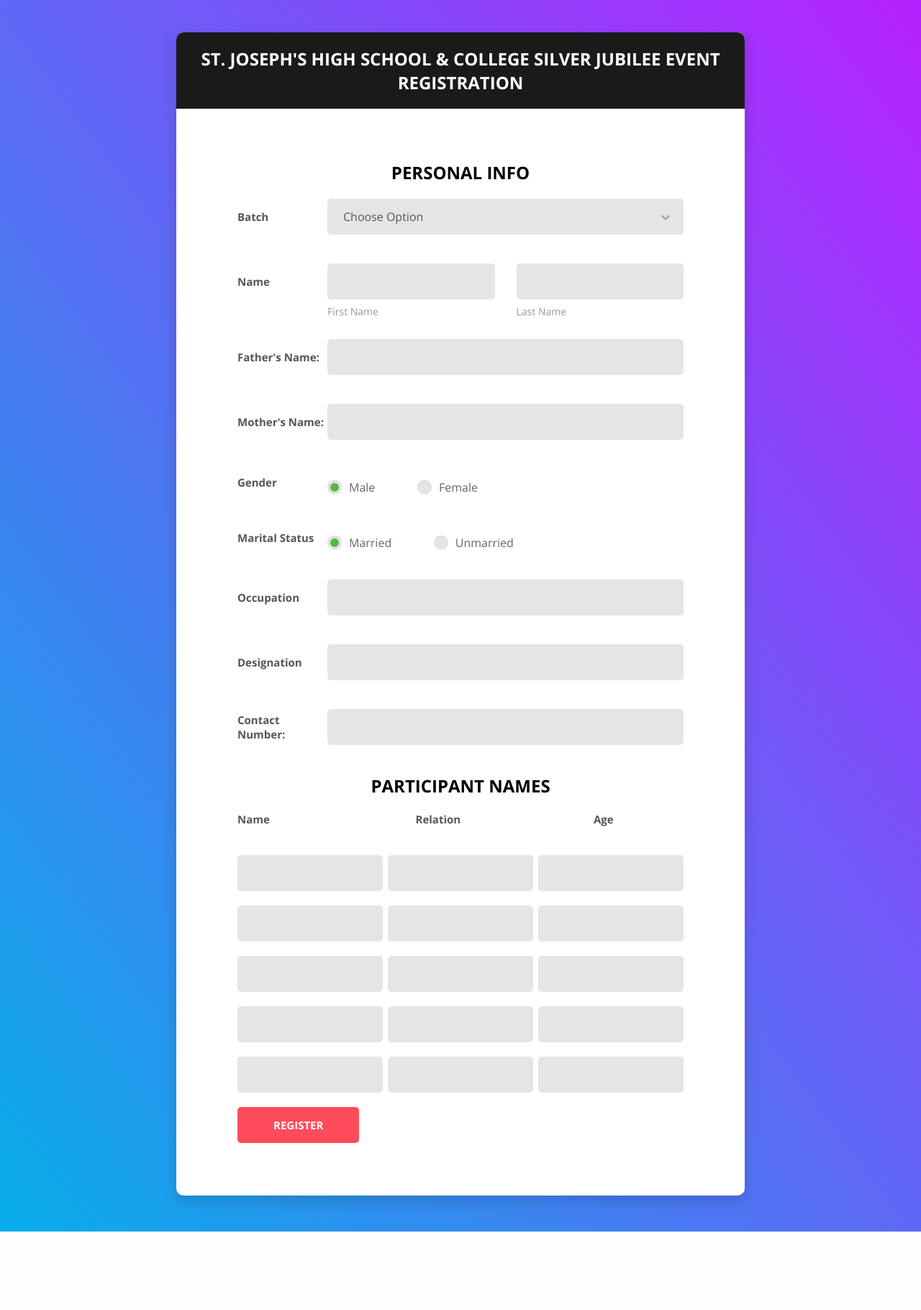
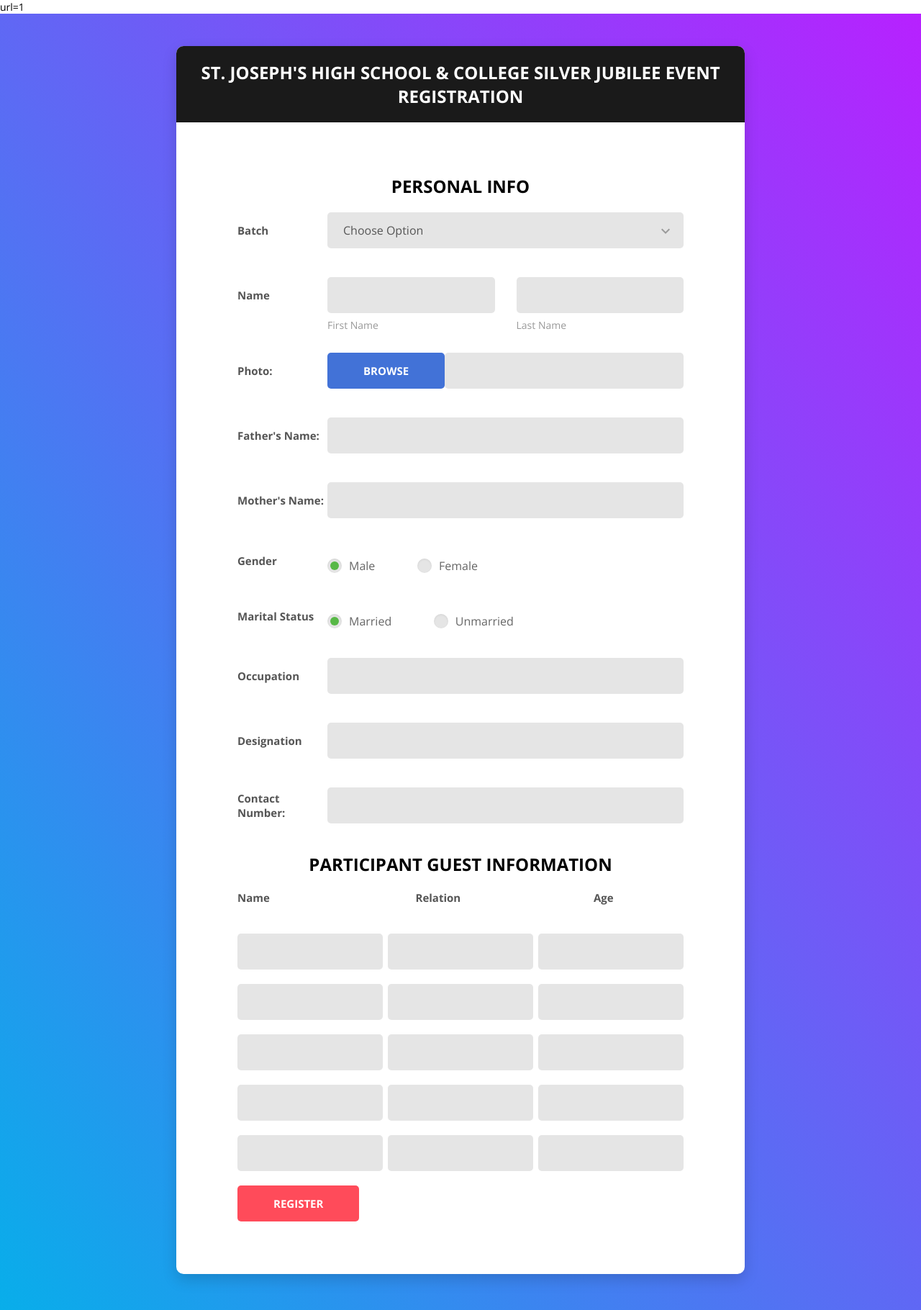
Before and after one commit to JoyJulianGomes/JubileeApp, a PHP site: page /?url=1 in a window 1280 px wide. Shown: the whole page at 72% size. Before the commit the page ends 1711 px from the top, so only its background shows below. Run offline with PHP 8.4, Linux system fonts and the light colour scheme.

Commit message:
added photo field; created new branch because this branch is depended on routes branch directly commit to master wasn't a good idea

```diff
--- a/App/Routes.php
+++ b/App/Routes.php
@@ -8,6 +8,10 @@
     $testcon = new TestController();
     $testcon->indexAction();
 });
+Route::set('file', function () {
+    $filecon = new FilepickerController();
+    $filecon->indexAction();
+});
 
 Route::setdefault('register');
 Route::action($_GET['url']);
--- a/App/index.php
+++ b/App/index.php
@@ -1,5 +1,5 @@
 <?php
-// echo $_GET['url'];
+echo "url=".$_GET['url'];
 
 require_once 'Routes.php';
 
@@ -13,4 +13,7 @@
     } elseif (file_exists('./view/' . $classname . '.php')) {
         require_once './view/' . $classname . '.php';
     }
+    elseif (file_exists('./view/filepicker/' . $classname . '.php')) {
+        require_once './view/filepicker/' . $classname . '.php';
+    }
 }
--- a/App/view/Register.php
+++ b/App/view/Register.php
@@ -12,7 +12,7 @@
     <meta name="keywords" content="Colorlib Templates" />
 
     <!-- Title Page -->
-    <title>Au Register Forms by Colorlib</title>
+    <title>Registration</title>
 
     <!-- Icons font CSS -->
     <link
@@ -44,6 +44,7 @@
 
     <!-- Table CSS-->
     <link href="view/css/table.css" rel="stylesheet" media="all" />
+    <link rel="stylesheet" href="view/css/filepicker.css" />
   </head>
 
   <body>
@@ -57,7 +58,7 @@
             </h2>
           </div>
 
-          <form method="POST" action='../container/submit.php'>
+          <form method="POST" action='controller/RegisterController.php'>
             <div class="card-body">
               <div style="margin:20px 0px">
                 <h2 class="title" style="color:black">Personal Info</h2>
@@ -104,6 +105,19 @@
                         <label class="label--desc">last name</label>
                       </div>
                     </div>
+                  </div>
+                </div>
+              </div>
+              <div class="form-row">
+                <div class="name">Photo:</div>
+                <div class="value">
+                  <div class="input-group" style="display:flex">
+                    <span class="input-group-btn">
+                      <span class="btn btn--radius-2 btn--blue btn-file">
+                        Browse <input name="photo" type="file" single />
+                      </span>
+                    </span>
+                    <input type="text" class="input--style-5" readonly />
                   </div>
                 </div>
               </div>
@@ -190,7 +204,7 @@
                 </div>
               </div>
               <div style="margin:20px 0px">
-                <h2 class="title" style="color:black">Participant Names</h2>
+                <h2 class="title" style="color:black">Participant Guest Information</h2>
               </div>
               <div class="container">
                 <div class="form-row row row-space">
@@ -273,7 +287,7 @@
     <script src="view/vendor/select2/select2.min.js"></script>
     <script src="view/vendor/datepicker/moment.min.js"></script>
     <script src="view/vendor/datepicker/daterangepicker.js"></script>
-
+    <script src="view/js/filepicker.js"></script>
     <!-- Main JS -->
     <script src="view/js/global.js"></script>
   </body>
--- /dev/null
+++ b/App/view/css/filepicker.css
@@ -0,0 +1,32 @@
+.btn-file {
+  position: relative;
+  overflow: hidden;
+}
+.btn-file input[type="file"] {
+  position: absolute;
+  top: 0;
+  right: 0;
+  min-width: 100%;
+  min-height: 100%;
+  font-size: 100px;
+  text-align: right;
+  filter: alpha(opacity=0);
+  opacity: 0;
+  background: red;
+  cursor: inherit;
+  display: block;
+}
+.btn--blue {
+  background: #4272d7;
+}
+.input--style-5 input[readonly] {
+  background: #e5e5e5;
+  line-height: 50px;
+  -webkit-border-radius: 5px;
+  -moz-border-radius: 5px;
+  border-radius: 5px;
+  padding: 0 22px;
+  font-size: 16px;
+  color: #555;
+  cursor: text !important;
+}
--- /dev/null
+++ b/App/view/js/filepicker.js
@@ -0,0 +1,24 @@
+$(document).on("change", ".btn-file :file", function() {
+  var input = $(this),
+    numFiles = input.get(0).files ? input.get(0).files.length : 1,
+    label = input
+      .val()
+      .replace(/\\/g, "/")
+      .replace(/.*\//, "");
+  input.trigger("fileselect", [numFiles, label]);
+});
+
+$(document).ready(function() {
+  $(".btn-file :file").on("fileselect", function(event, numFiles, label) {
+    var input = $(this)
+        .parents(".input-group")
+        .find(":text"),
+      log = numFiles > 1 ? numFiles + " files selected" : label;
+
+    if (input.length) {
+      input.val(log);
+    } else {
+      if (log) alert(log);
+    }
+  });
+});
```
Also changed, not shown: App/controller/FilepickerController.php (added, +21 -0 lines), App/view/css/main.css (+71 -18 lines), App/view/resource/logo.png (added).
